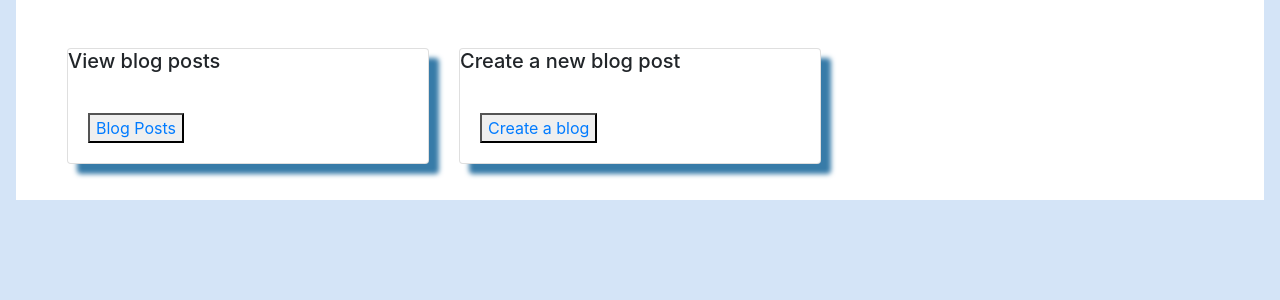
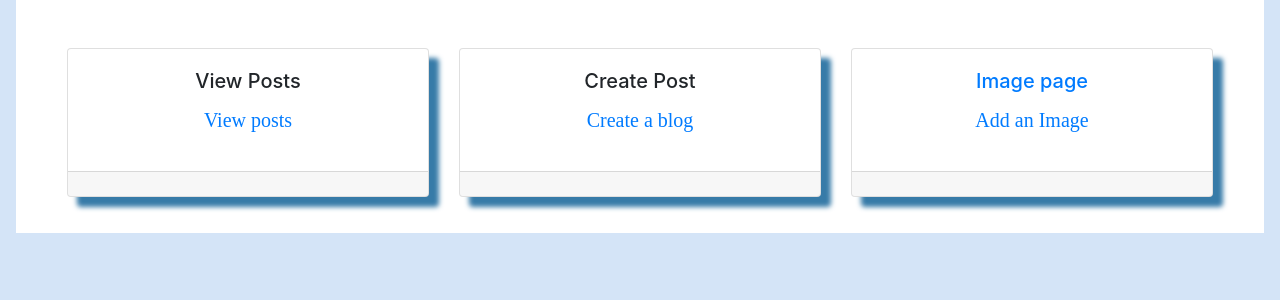
Before and after one commit to Kernael92/post, a Python web app: template templates/admin.html in a window 1280 px wide. Shown: the part 147-447 px from the top of the page. Run offline with Jinja, Linux system fonts and the light colour scheme; the template is opened without the code that fills it, so the values that code supplies are empty; some libraries are stand-ins or nearby versions.

Commit message:
update the card stying for the pages

```diff
--- a/templates/admin.html
+++ b/templates/admin.html
@@ -11,29 +11,32 @@
 {% block content %}
 <br><br>
 <div class="container-fluid">
-    <div class="row">
-        <div class="col-lg-4 col-md-4 col-sm-4">
+    <div class="card-deck" style="text-align: center;">
         <div class="card">
-                <div class="card-title" style="position: center;">
-                    <h5> View blog posts</h5>
+            <div class="card-body">
+            <h5 class="card-title">View Posts</h5>
+            <p class="card-text"><a href='{{ url_for("index") }}'>View posts</a></p>
             </div>
-                <div class="card-body">
-                    <button><a href='{{ url_for("index") }}'>Blog Posts</a></button>
+            <div class="card-footer">
             </div>
         </div>
+        <div class="card">
+            <div class="card-body">
+            <h5 class="card-title">Create Post</h5>
+            <p class="card-text"><a href='{{ url_for("create") }}'>Create a blog</p>
             </div>
-        <div class="col-lg-4 col-md-4 col-sm-4">
+            <div class="card-footer">
+            </div>
+        </div>
         <div class="card">
-                <div class="card-title">
-                    <h5>Create a new blog post</h5>
+            <div class="card-body">
+                <h5 class="card-title">Image page</h5>
+                <p class="card-text"><a href='{{ url_for("index") }}'>Add an Image</p>
             </div>
-                <div class="card-body">
-                    <button><a href="{{ url_for('create')}}">Create a blog</a></button>
+            <div class="card-footer">
             </div>
         </div>
     </div>
 </div>
 
-    </div>
-
 {% endblock %}
```
Also changed, not shown: templates/index.html (+2 -10 lines), templates/members.html (+15 -17 lines). Lines whose indentation alone changed are shown as unchanged.
